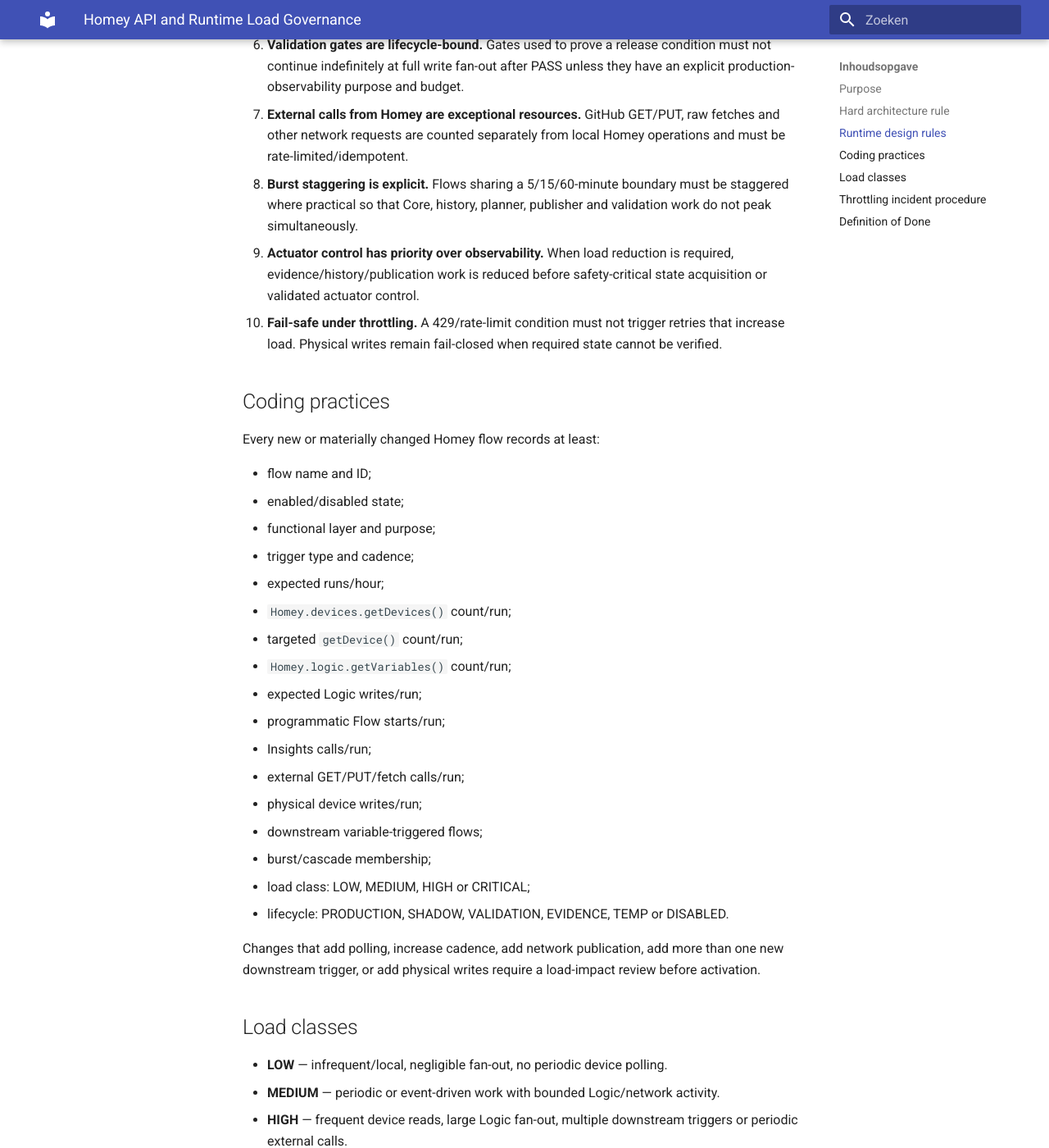
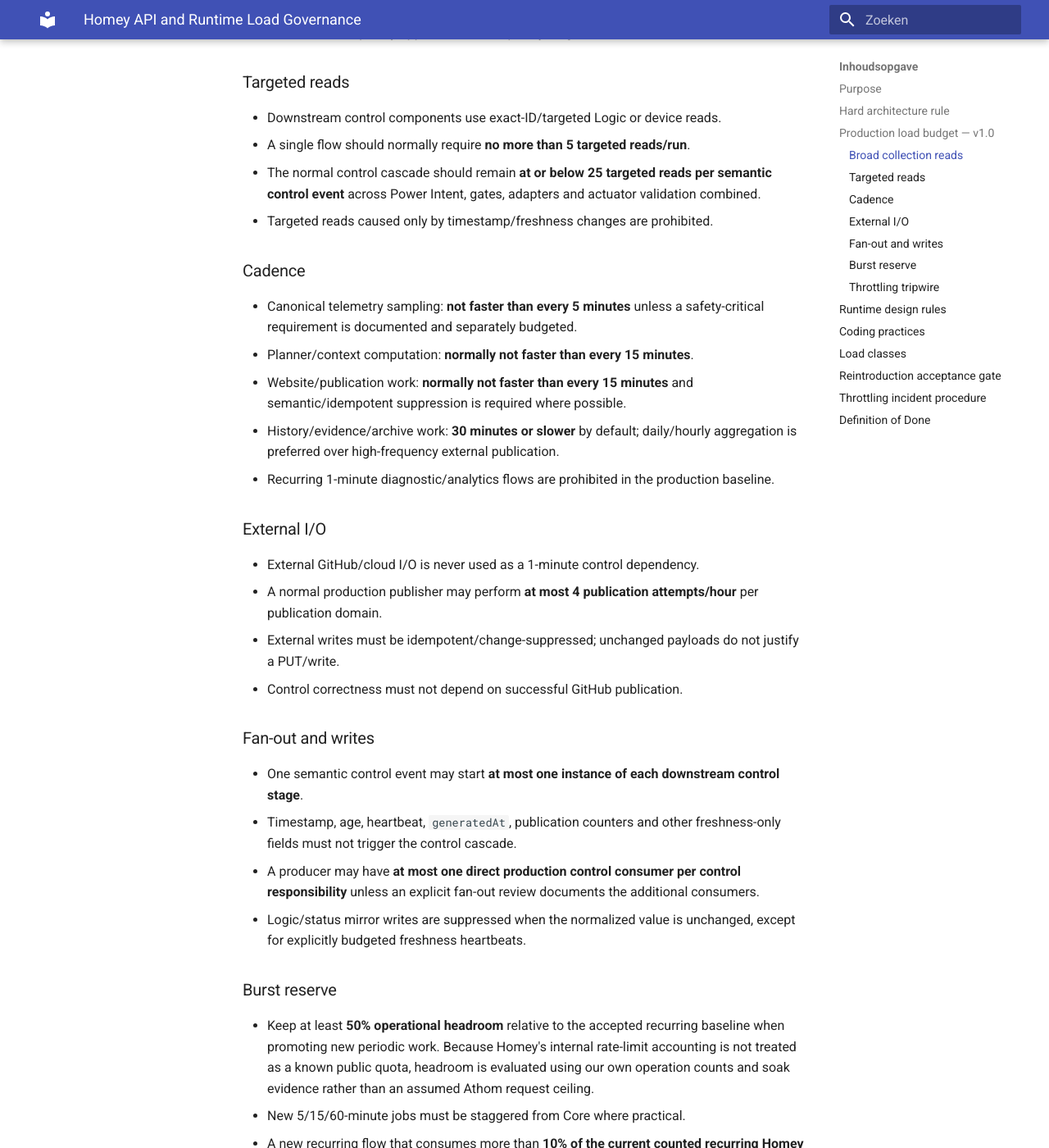
Before and after one commit to OnsKasteeltje/homey-energy-manual, an MkDocs documentation site: the page built from docs/software-architecture/architecture/05-homey-api-load-governance.md, in a window 1280 px wide and 1400 px high, scrolled down 1012 px. Shown: the whole window at 82% size. Built offline with MkDocs 1.6.1 and Material for MkDocs 9.7.7, drawn with Linux system fonts in a browser that asks for light colours; some of the changed text lies outside the part shown.

Commit message:
docs: define Homey runtime load budget

```diff
--- a/docs/software-architecture/architecture/05-homey-api-load-governance.md
+++ b/docs/software-architecture/architecture/05-homey-api-load-governance.md
@@ -1,13 +1,14 @@
 ---
 component: architecture
 title: Homey API and Runtime Load Governance
-version: 1.0.0
+version: 1.1.0
 status: active
 architecture_status: implemented
-last_verified: 2026-08-28
+last_verified: 2026-08-29
 source:
   - docs/codekwaliteit.md
   - docs/software-architecture/operations/homey-api-load-map.md
+  - docs/software-architecture/operations/homey-throttling-baseline-2026-08-29.md
 ---
 
 # Homey API and Runtime Load Governance
@@ -21,6 +22,59 @@
 ## Hard architecture rule
 
 > No Homey flow may be promoted to production unless its incremental runtime load is quantified in the Homey API/Load Map and remains within the agreed Homey load budget. Any change in trigger frequency, polling, Logic-variable fan-out, network publication, device access or actuator access requires the Load Map to be updated in the same change.
+
+## Production load budget — v1.0
+
+These limits are conservative recovery-era guardrails. They are architecture acceptance limits, not claims about Athom's undocumented internal rate-limit implementation.
+
+### Broad collection reads
+
+- `Homey.devices.getDevices()`: **maximum 12/hour system-wide recurring**, owned by the canonical Core 5-minute reader.
+- `Homey.logic.getVariables()`: **maximum 12/hour system-wide recurring broad scans** in the normal production control plane.
+- No second recurring broad device reader is permitted while Core owns the 5-minute telemetry snapshot.
+- A flow requiring a broad collection read outside Core is **not eligible for re-enable** until it is refactored or explicitly approved as a temporary diagnostic with a bounded lifetime.
+
+### Targeted reads
+
+- Downstream control components use exact-ID/targeted Logic or device reads.
+- A single flow should normally require **no more than 5 targeted reads/run**.
+- The normal control cascade should remain **at or below 25 targeted reads per semantic control event** across Power Intent, gates, adapters and actuator validation combined.
+- Targeted reads caused only by timestamp/freshness changes are prohibited.
+
+### Cadence
+
+- Canonical telemetry sampling: **not faster than every 5 minutes** unless a safety-critical requirement is documented and separately budgeted.
+- Planner/context computation: **normally not faster than every 15 minutes**.
+- Website/publication work: **normally not faster than every 15 minutes** and semantic/idempotent suppression is required where possible.
+- History/evidence/archive work: **30 minutes or slower** by default; daily/hourly aggregation is preferred over high-frequency external publication.
+- Recurring 1-minute diagnostic/analytics flows are prohibited in the production baseline.
+
+### External I/O
+
+- External GitHub/cloud I/O is never used as a 1-minute control dependency.
+- A normal production publisher may perform **at most 4 publication attempts/hour** per publication domain.
+- External writes must be idempotent/change-suppressed; unchanged payloads do not justify a PUT/write.
+- Control correctness must not depend on successful GitHub publication.
+
+### Fan-out and writes
+
+- One semantic control event may start **at most one instance of each downstream control stage**.
+- Timestamp, age, heartbeat, `generatedAt`, publication counters and other freshness-only fields must not trigger the control cascade.
+- A producer may have **at most one direct production control consumer per control responsibility** unless an explicit fan-out review documents the additional consumers.
+- Logic/status mirror writes are suppressed when the normalized value is unchanged, except for explicitly budgeted freshness heartbeats.
+
+### Burst reserve
+
+- Keep at least **50% operational headroom** relative to the accepted recurring baseline when promoting new periodic work. Because Homey's internal rate-limit accounting is not treated as a known public quota, headroom is evaluated using our own operation counts and soak evidence rather than an assumed Athom request ceiling.
+- New 5/15/60-minute jobs must be staggered from Core where practical.
+- A new recurring flow that consumes more than **10% of the current counted recurring Homey operations/hour** requires explicit load-impact review before activation.
+
+### Throttling tripwire
+
+- Any `Too many requests`/429 response immediately stops optional diagnostics and reintroduction work.
+- No automatic retry loop is allowed.
+- Publication, evidence and analytics yield before control/safety acquisition.
+- A tripped load budget returns the most recently promoted flow to OFF until the cause is understood.
 
 ## Runtime design rules
 
@@ -68,6 +122,20 @@
 
 Load class is not a quality judgement; it determines the required optimization and validation rigor.
 
+## Reintroduction acceptance gate
+
+Before an isolated flow may be switched ON again:
+
+1. its exact per-run and per-hour load is present in the Load Map;
+2. it fits the production budget above without consuming reserved headroom;
+3. broad reads have been removed unless explicitly allowed;
+4. trigger semantics cannot create freshness-only fan-out;
+5. external I/O is bounded and idempotent;
+6. cadence is staggered where applicable;
+7. only one flow is promoted at a time;
+8. a soak is completed before the next promotion;
+9. any 429 immediately fails the promotion and returns that flow to OFF.
+
 ## Throttling incident procedure
 
 When Homey throttling is observed:
@@ -89,8 +157,9 @@
 
 - the Load Map is updated;
 - incremental operations/hour and cascade effects are understood;
+- the production load budget is satisfied with reserved headroom;
 - no unnecessary duplicate device-reader is introduced;
 - external publication cadence is justified;
 - new burst alignment has been reviewed;
 - validation/temporary flows have an explicit retirement condition;
-- the change has been smoke-tested without creating a throttling condition.
+- the change has been smoke-tested and soaked without creating a throttling condition.
```
